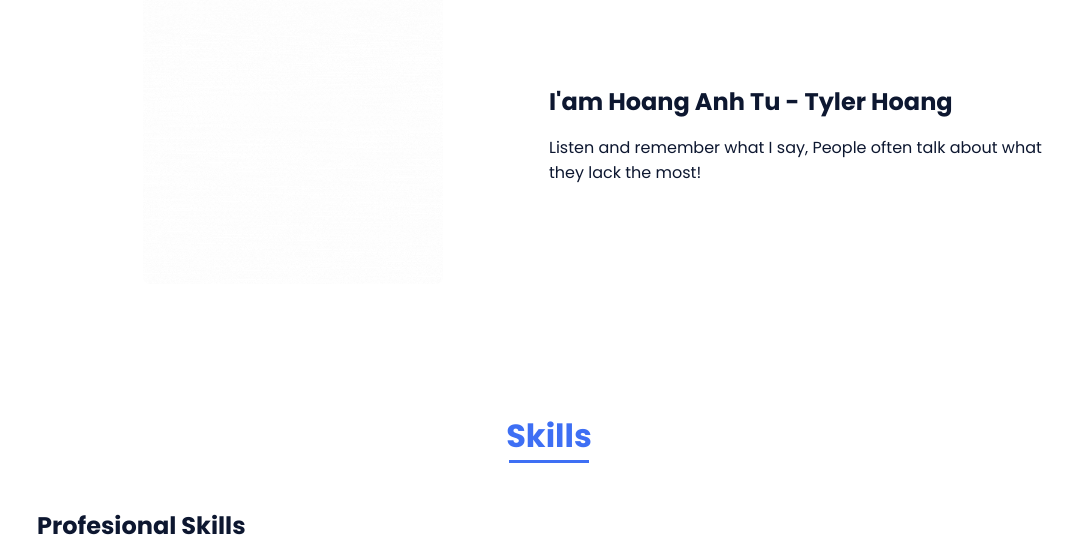
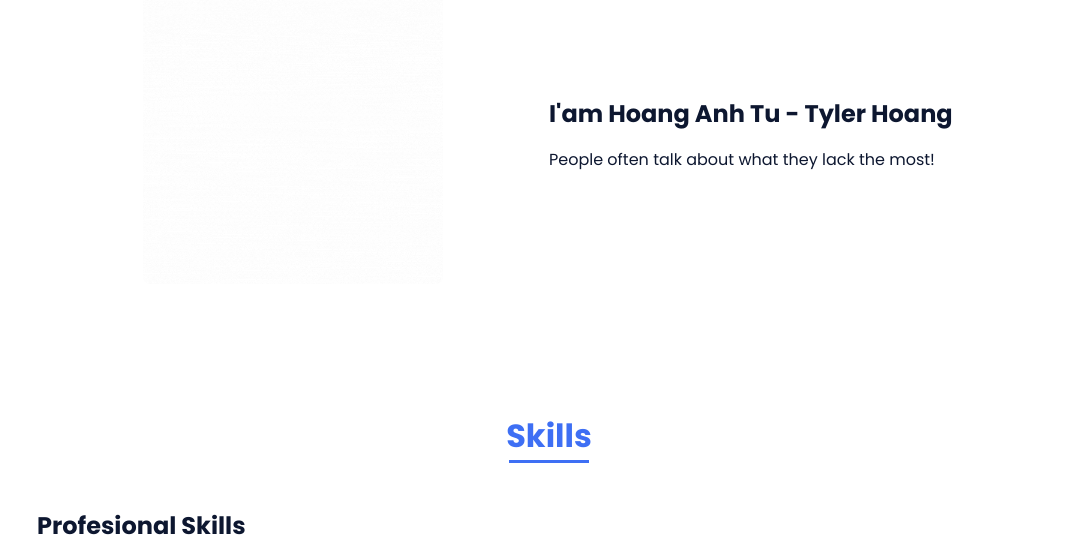
Before and after one commit to TylerUltra/TylerUltra.github.io, a plain HTML site: page index.html in a window 1280 px wide. Shown: the part 1000-1556 px from the top of the page, without its empty margins (91-1164 px from the left). Drawn offline with nearby package versions, Linux system fonts and the light colour scheme.

Commit message:
Update index.html

```diff
--- a/index.html
+++ b/index.html
@@ -75,7 +75,7 @@
 
                     <div>
                         <h2 class="about__subtitle">I'am Hoang Anh Tu - Tyler Hoang</h2>
-                        <p class="about__text">Listen and remember what I say, People often talk about what they lack the most!</p>
+                        <p class="about__text">People often talk about what they lack the most!</p>
                     </div>
                 </div>
             </section>
```
